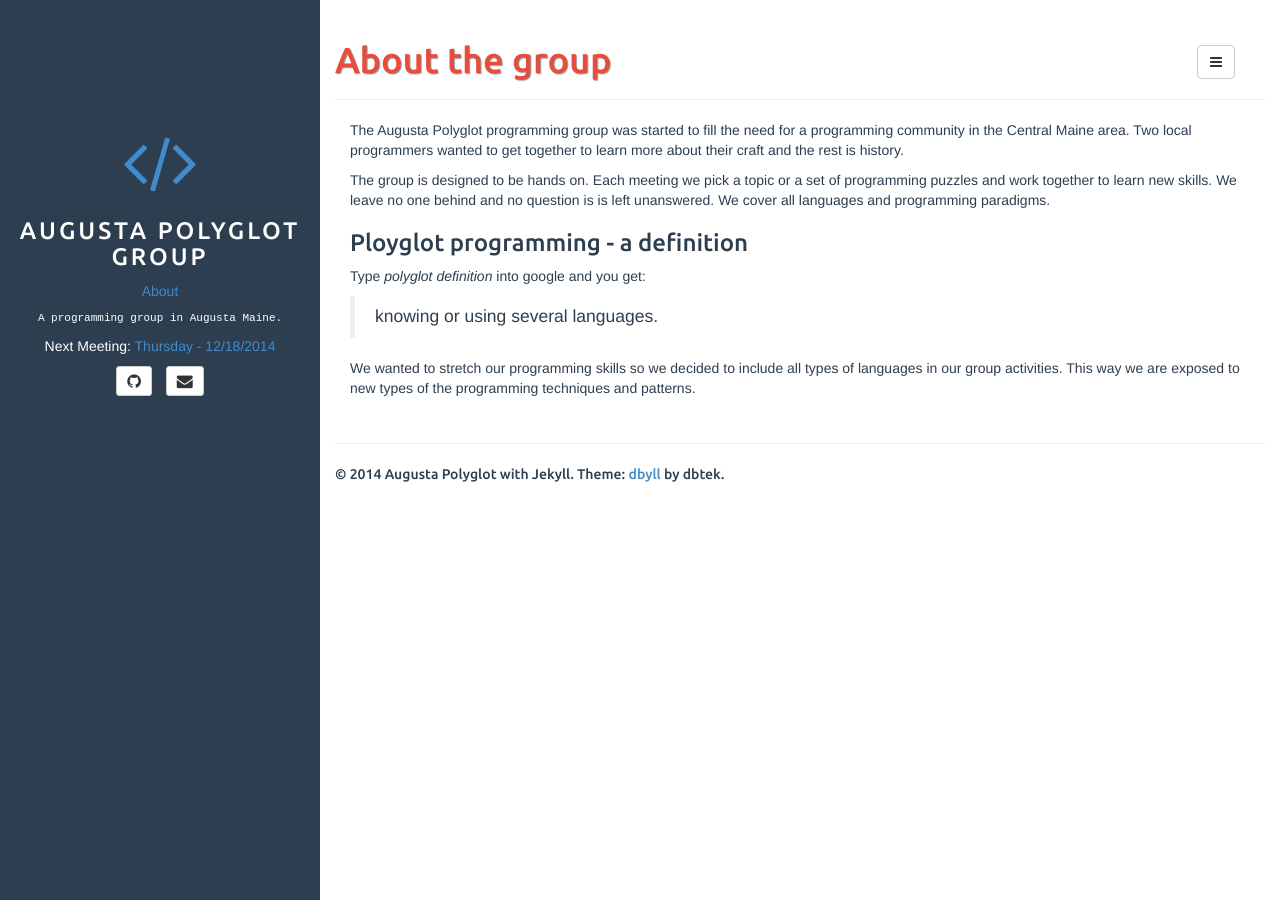
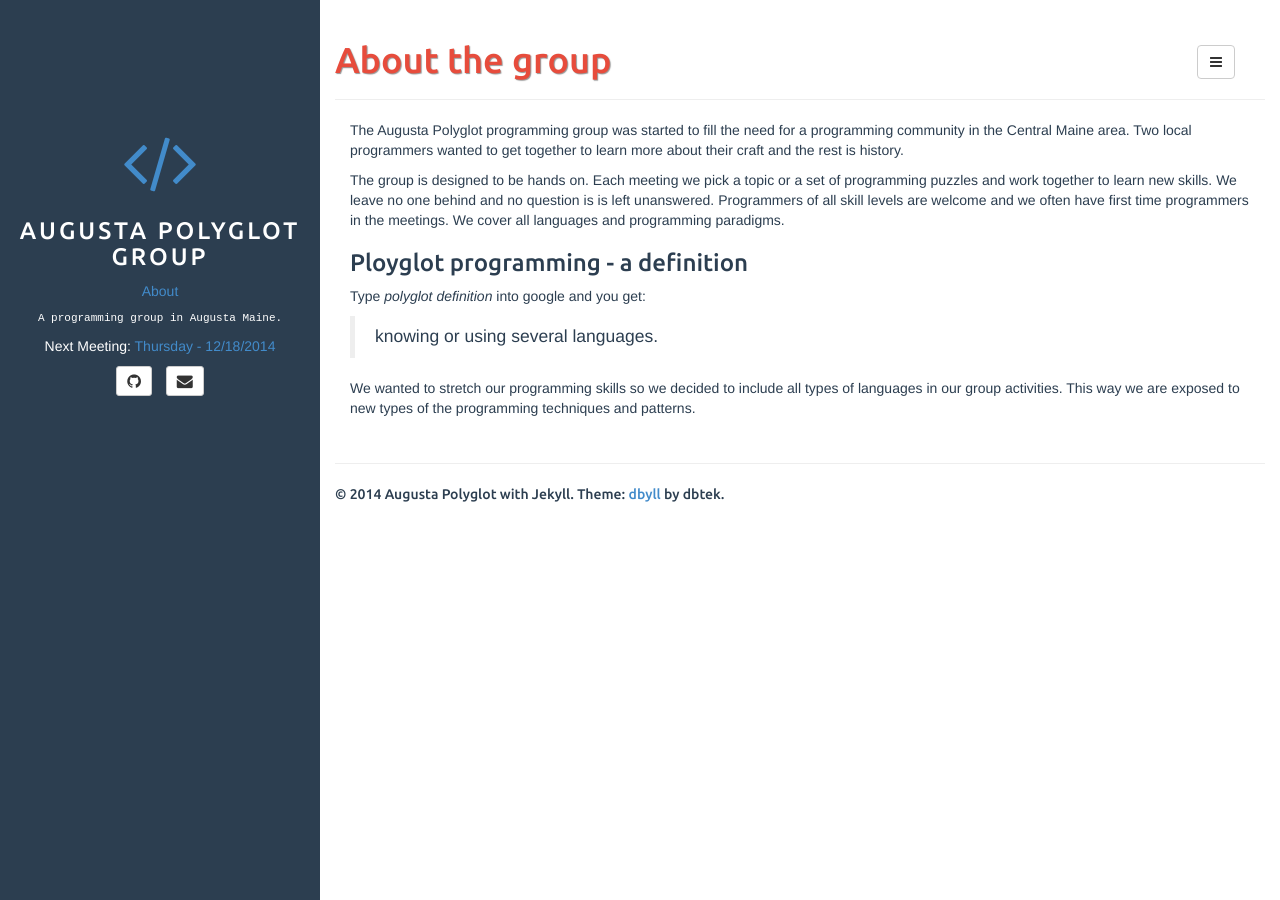
Before and after one commit to Augusta-Polyglot/augusta-polyglot.github.io, a Jekyll site: the page built from about.html, in a window 1280 px wide. Built offline with Jekyll 4.4.1, drawn with Linux system fonts in a browser that asks for light colours.

Commit message:
Update about.html

```diff
--- a/about.html
+++ b/about.html
@@ -10,7 +10,7 @@ group: navigation
 	The Augusta Polyglot programming group was started to fill the need for a programming community in the Central Maine area.  Two local programmers wanted to get together to learn more about their craft and the rest is history.
    <p/>
    <p>
-   The group is designed to be hands on.  Each meeting we pick a topic or a set of programming puzzles and work together to learn new skills.  We leave no one behind and no question is is left unanswered.  We cover all languages and programming paradigms.
+   The group is designed to be hands on.  Each meeting we pick a topic or a set of programming puzzles and work together to learn new skills.  We leave no one behind and no question is is left unanswered.  Programmers of all skill levels are welcome and we often have first time programmers in the meetings. We cover all languages and programming paradigms.
    </p>
 
    <h3>Ployglot programming - a definition</h3>
```
